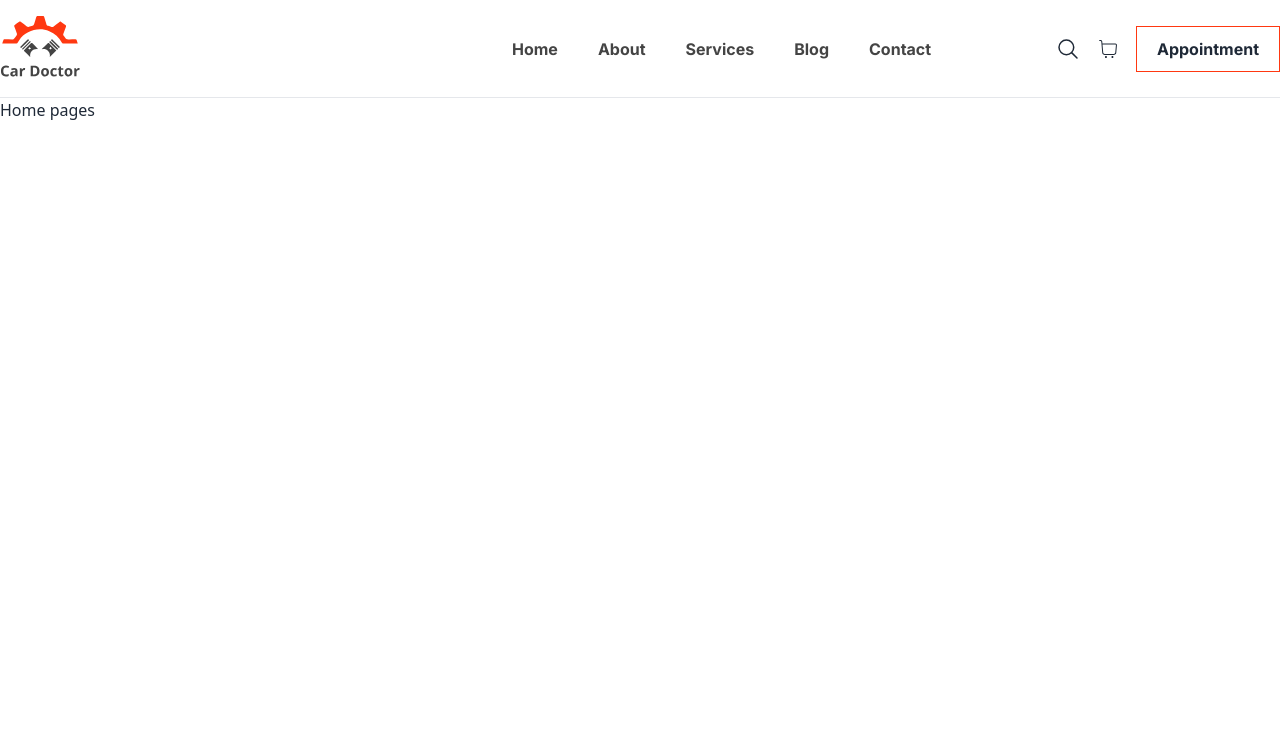
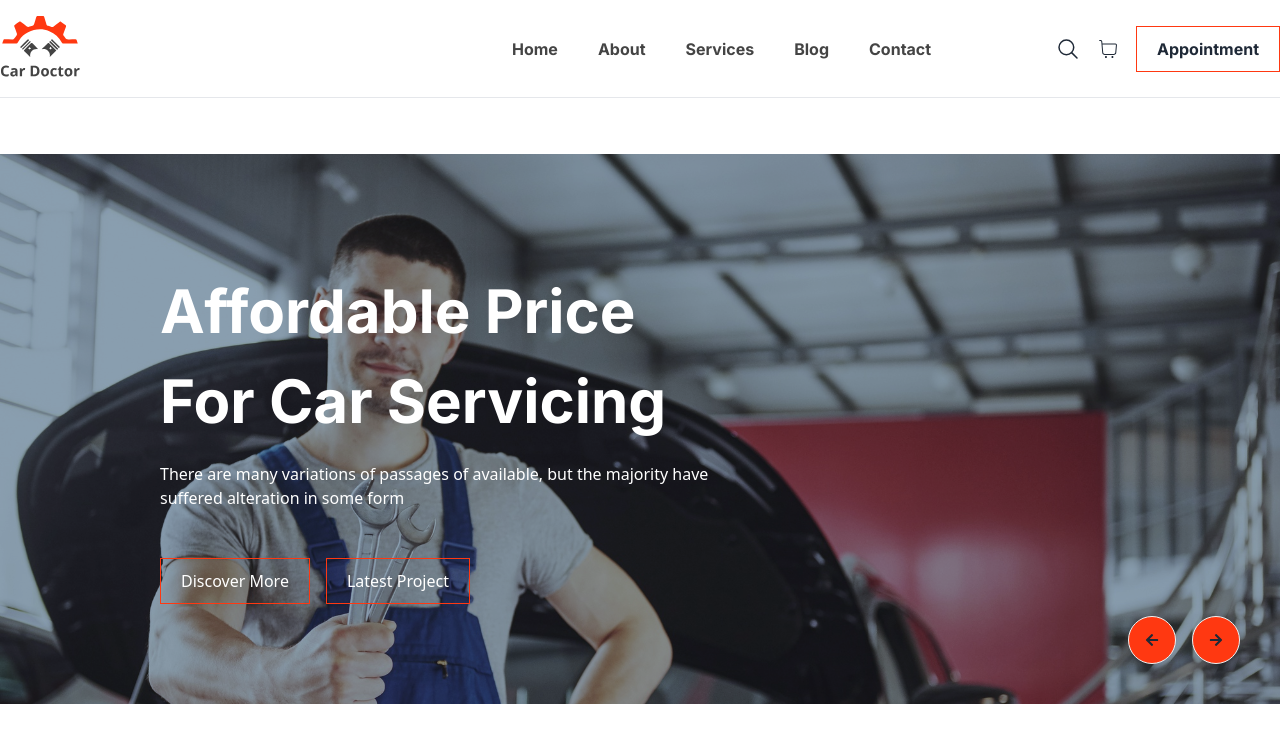
Before and after one commit to sagorcnits/car-doctor, a React (Vite) app: page / in a window 1280 px wide. Shown: the top 742 px of the page. Built offline with nearby package versions, Linux system fonts and the light colour scheme.

Commit message:
bannder section added

```diff
--- /dev/null
+++ b/src/components/Banner.jsx
@@ -0,0 +1,122 @@
+import bannerImg1 from "../assets/images/banner/1.jpg";
+import bannerImg2 from "../assets/images/banner/2.jpg";
+import bannerImg3 from "../assets/images/banner/3.jpg";
+import bannerImg4 from "../assets/images/banner/4.jpg";
+
+import { FaArrowLeft, FaArrowRight } from "react-icons/fa";
+const Banner = () => {
+  return (
+    <div className="carousel w-full h-[400px] md:h-[550px] mt-14">
+      <div
+        style={{ backgroundImage: `url(${bannerImg1})` }}
+        id="slide1"
+        className="carousel-item relative w-full h-full bg-no-repeat bg-cover bg-blend-multiply bg-[#8ba0b1]"
+      >
+        <div className="md:w-[550px] flex flex-col gap-4 absolute top-16 md:top-28 left-8 md:left-40">
+          <h1 className=" md:text-[60px] font-Inter text-white font-bold">
+            Affordable Price For Car Servicing
+          </h1>
+          <p className="text-white">
+            There are many variations of passages of available, but the majority
+            have suffered alteration in some form
+          </p>
+          <div className="flex gap-4 text-white mt-8">
+            <button className="button">Discover More</button>
+            <button className="button">Latest Project</button>
+          </div>
+        </div>
+        <div className="absolute flex gap-4 bottom-4 md:bottom-10 right-4 md:right-10">
+          <a href="#slide4" className="btn btn-circle bg-[#FF3811]">
+            <FaArrowLeft></FaArrowLeft>
+          </a>
+          <a href="#slide2" className="btn btn-circle bg-[#FF3811]">
+            <FaArrowRight></FaArrowRight>
+          </a>
+        </div>
+      </div>
+      <div
+        style={{ backgroundImage: `url(${bannerImg2})` }}
+        id="slide2"
+        className="carousel-item relative w-full  h-full bg-no-repeat bg-cover bg-blend-multiply bg-[#8ba0b1]"
+      >
+        <div className="md:w-[550px] flex flex-col gap-4 absolute top-16 md:top-28 left-8 md:left-40">
+          <h1 className=" md:text-[60px] font-Inter text-white font-bold">
+            Affordable Price For Car Servicing
+          </h1>
+          <p className="text-white">
+            There are many variations of passages of available, but the majority
+            have suffered alteration in some form
+          </p>
+          <div className="flex gap-4 text-white mt-8">
+            <button className="button">Discover More</button>
+            <button className="button">Latest Project</button>
+          </div>
+        </div>
+        <div className="absolute flex gap-4 bottom-4 md:bottom-10 right-4 md:right-10">
+          <a href="#slide1" className="btn btn-circle bg-[#FF3811]">
+            <FaArrowLeft></FaArrowLeft>
+          </a>
+          <a href="#slide3" className="btn btn-circle bg-[#FF3811]">
+            <FaArrowRight></FaArrowRight>
+          </a>
+        </div>
+      </div>
+      <div
+        style={{ backgroundImage: `url(${bannerImg3})` }}
+        id="slide3"
+        className="carousel-item relative w-full  h-full bg-no-repeat bg-cover bg-blend-multiply bg-[#8ba0b1]"
+      >
+        <div className="md:w-[550px] flex flex-col gap-4 absolute top-16 md:top-28 left-8 md:left-40">
+          <h1 className=" md:text-[60px] font-Inter text-white font-bold">
+            Affordable Price For Car Servicing
+          </h1>
+          <p className="text-white">
+            There are many variations of passages of available, but the majority
+            have suffered alteration in some form
+          </p>
+          <div className="flex gap-4 text-white mt-8">
+            <button className="button">Discover More</button>
+            <button className="button">Latest Project</button>
+          </div>
+        </div>
+        <div className="absolute flex gap-4 bottom-4 md:bottom-10 right-4 md:right-10">
+          <a href="#slide2" className="btn btn-circle bg-[#FF3811]">
+            <FaArrowLeft></FaArrowLeft>
+          </a>
+          <a href="#slide4" className="btn btn-circle bg-[#FF3811]">
+            <FaArrowRight></FaArrowRight>
+          </a>
+        </div>
+      </div>
+      <div
+        style={{ backgroundImage: `url(${bannerImg4})` }}
+        id="slide4"
+        className="carousel-item relative w-full  h-full bg-no-repeat bg-cover bg-blend-multiply bg-[#8ba0b1]"
+      >
+        <div className="md:w-[550px] flex flex-col gap-4 absolute top-16 md:top-28 left-8 md:left-40">
+          <h1 className=" md:text-[60px] font-Inter text-white font-bold">
+            Affordable Price For Car Servicing
+          </h1>
+          <p className="text-white">
+            There are many variations of passages of available, but the majority
+            have suffered alteration in some form
+          </p>
+          <div className="flex gap-4 text-white mt-8">
+            <button className="button">Discover More</button>
+            <button className="button">Latest Project</button>
+          </div>
+        </div>
+        <div className="absolute flex gap-4 bottom-4 md:bottom-10 right-4 md:right-10">
+          <a href="#slide3" className="btn btn-circle bg-[#FF3811]">
+            <FaArrowLeft></FaArrowLeft>
+          </a>
+          <a href="#slide1" className="btn btn-circle bg-[#FF3811]">
+            <FaArrowRight></FaArrowRight>
+          </a>
+        </div>
+      </div>
+    </div>
+  );
+};
+
+export default Banner;
--- a/src/pages/home/Home.jsx
+++ b/src/pages/home/Home.jsx
@@ -1,7 +1,9 @@
+import Banner from "../../components/Banner";
+
 const Home = () => {
   return (
     <div>
-      <h1>Home pages</h1>
+      <Banner></Banner>
     </div>
   );
 };
```
